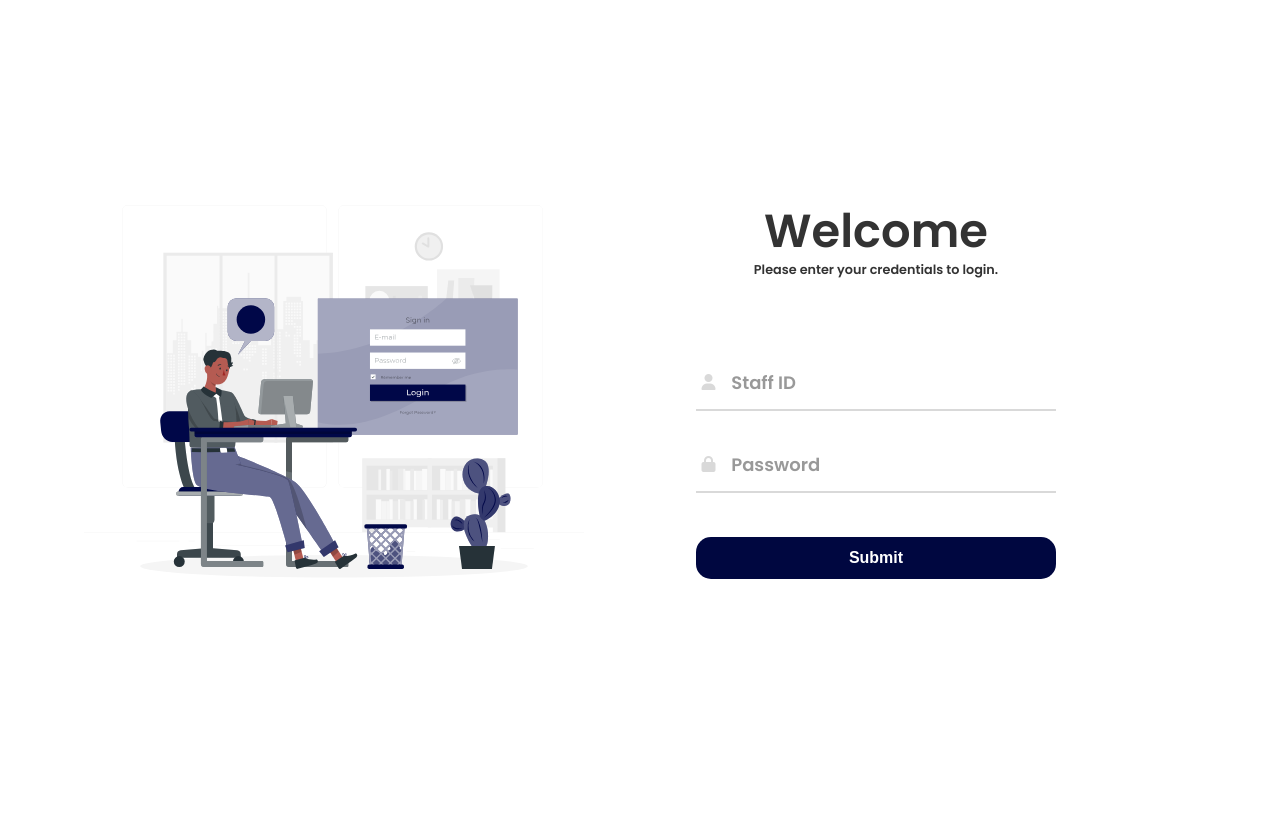
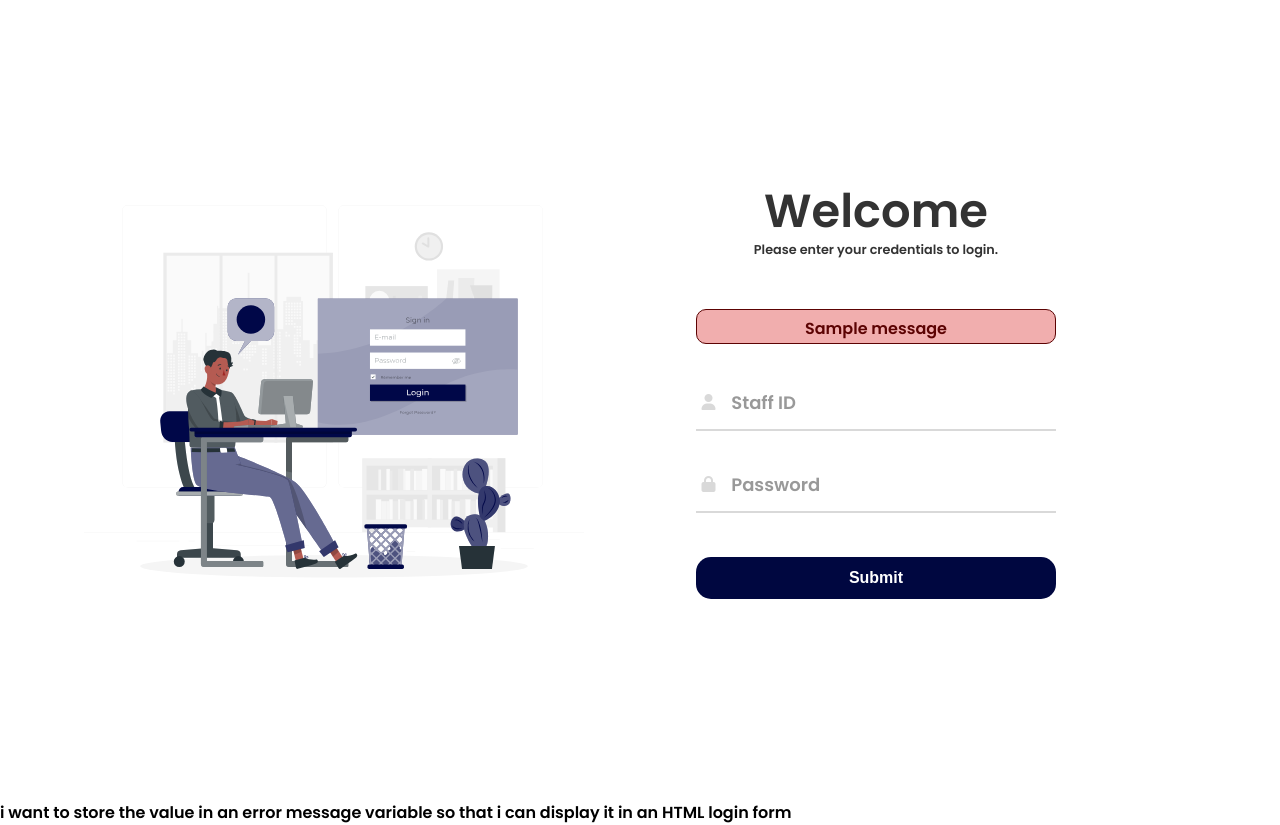
Before and after one commit to kwartei06/PerpSpot-Final-Year, a Flask app: page /login in a window 1280 px wide. Before the commit the page ends 579 px from the top, so only its background shows below. Run offline with Flask 2, Linux system fonts and the light colour scheme; one stand-in notice (Sample message) is shown; some libraries are stand-ins or nearby versions.

Commit message:
Login works better now

```diff
--- a/app.py
+++ b/app.py
@@ -1,4 +1,4 @@
-from flask import Flask,render_template, Response, session, jsonify, request, redirect, url_for
+from flask import Flask,render_template, Response, session, jsonify, request, redirect, url_for, flash
 from datetime import datetime
 from views import views
 from auth import auth
@@ -6,7 +6,6 @@ from flask_mysqldb import MySQL
 import mysql.connector
 from camera import VideoCamera
 import bcrypt
-import re
 
 app = Flask(__name__)
 
@@ -92,6 +91,10 @@ if mysql_connection.is_connected():
 # cursor.close()
 
 
+# Specifying the secret key for the app
+
+app.secret_key = "PerpSpot-Final-Year"
+
 # Creating flask instance
 # registering blueprints
 app.register_blueprint(views, url_prefix='/')
@@ -136,7 +139,7 @@ def view():
 #Login Route
 @app.route('/login', methods = ['POST', 'GET'])
 def login():
-    error_message = ""
+    # error_message = ""
     if request.method == 'GET':
         return render_template('login.html')
 
@@ -144,23 +147,36 @@ def login():
         staffid = request.form['staffid']
         password = request.form['password']
         result = validate_login(staffid, password)
+        check_staffid = validate_staffid(staffid)
 
         if result == "Login successful":
             # If the login is successful, redirect to the main dashboard
             return redirect(url_for('dashboard'))
         else:
             # If the login is unsuccessful, redirect back to the login page with an error message
-            return redirect(url_for('login', error=result))
+            if check_staffid == False:
+                # error_message = "Invalid Staff ID"
+                flash("Invalid Staff ID")
+            else:
+                return redirect(url_for('dashboard'))
+
+
+            return redirect(url_for('login'))
 
 
 # Validation Functions
 # StaffID validation using Regular Expression
 def validate_staffid(staffid):
-    regex = r'^[A-Za-z0-9]{10}$'
-    if re.match(regex, staffid):
-        if staffid.startswith("GPPSA"):
-           return True
-    return False
+    # checking if it is exactly 10 characters long
+    if len(staffid) != 10:
+        return False
+    # checking if it starts with "GPPSA"
+    if not staffid.startswith("GPPSA"):
+        return False
+    # checking if the last 5 characters are all digits.
+    if not staffid[5:].isdigit() or len(staffid[5:]) != 5:
+        return False
+    return True
 
 # Login Validation
 def validate_login(staffid, password):
@@ -174,9 +190,7 @@ def validate_login(staffid, password):
 
     # StaffID input validation
     if not validate_staffid(staffid):
-        error_message = ""
-        error_message = "Invalid Staff ID."
-        return render_template("login.html", error_message=error_message)
+        return render_template("login.html")
 
     # Create a cursor object
     cursor = mysql_connection.cursor()
@@ -204,7 +218,7 @@ def validate_login(staffid, password):
     else:
         # If no row was found for the given staffid, return an error message
 
-        return render_template("login.html", error_message=error_message)
+        return render_template("login.html")
 
 
 if __name__ == '__main__':
--- a/static/css/login.css
+++ b/static/css/login.css
@@ -164,11 +164,24 @@ form{
     background-color: #555abd;
 }
 
-.error-message {
-	padding: 15px;
-	border: none;
+.error {
+	margin-bottom: 30px;
+	padding: 5px;
+	height: 35px;
+	border: 1.5px solid rgb(92, 3, 3);
+	background-color: rgb(241, 174, 174);
+	border-radius: 10px;
+}
 
+.error p {
+	align-items: center;
+	justify-content: center;
+	font-size: 16px;
+	margin-top: 1px;
+	color: rgb(92, 3, 3);
 }
+
+
 
 /* Responsiveness */
 @media screen and (max-width: 1050px){
--- a/templates/login.html
+++ b/templates/login.html
@@ -17,12 +17,16 @@
 				<h2 class="title">Welcome</h2>
 				<p>Please enter your credentials to login.</p>
 
-				{% if error_message %}
-				<div class="error-message">
-					{{ error_message }}
-				</div>
+				{% with messages = get_flashed_messages() %}
+				{% if messages %}
+					<div class="error">
+					{% for message in messages %}
+						<p>{{ message }}</p>
+					{% endfor %}
+					</div>
 				{% endif %}
-				<br>
+				{% endwith %}
+
            		<div class="input-div one">
            		   <div class="i">
            		   		<i class="fas fa-user"></i>
@@ -48,3 +52,6 @@
     <script type="text/javascript" src="../static/js/login.js"></script>
 </body>
 </html>
+
+
+i want to store the value in an error message variable so that i can display it in an HTML login form
```
